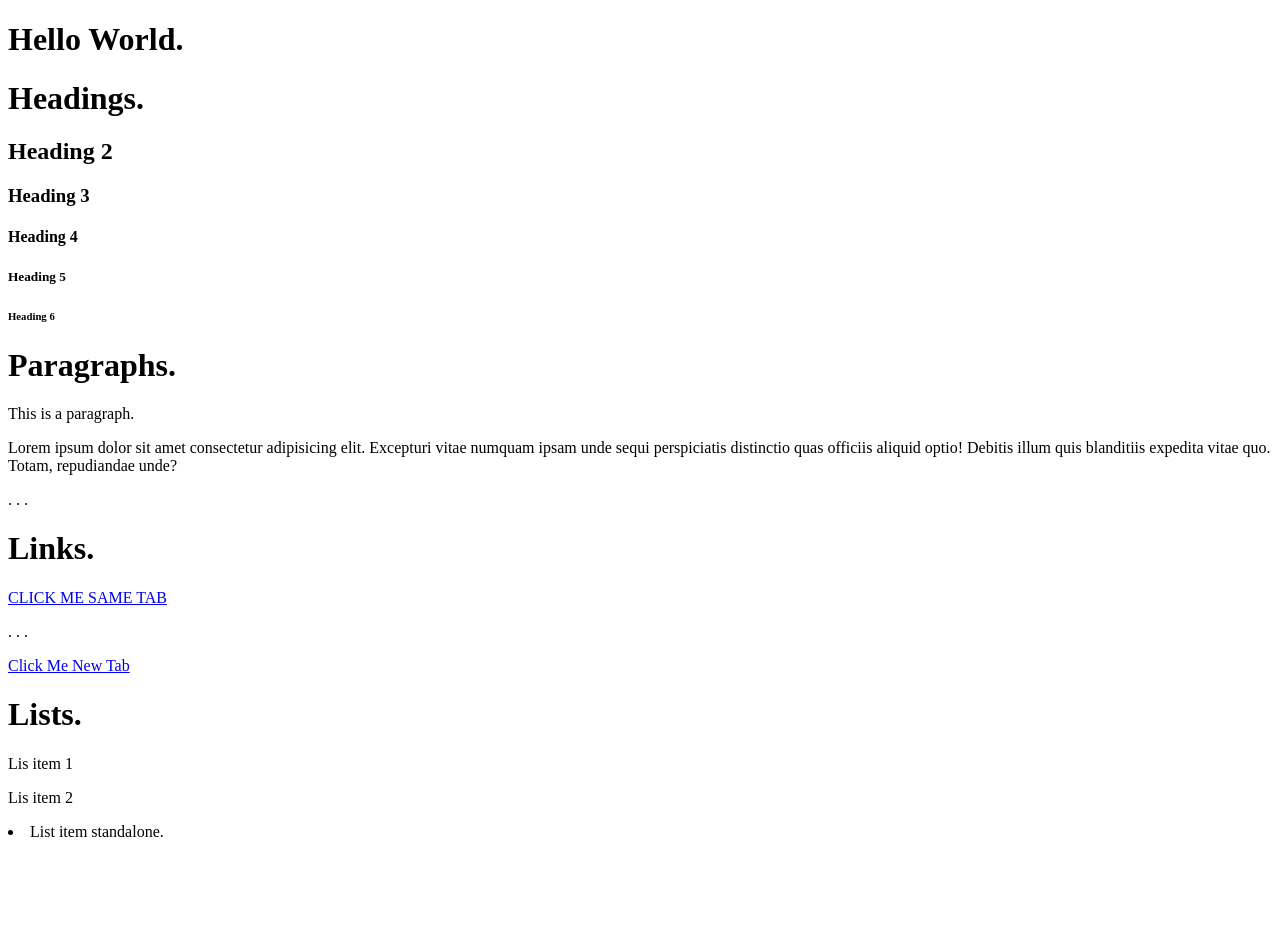
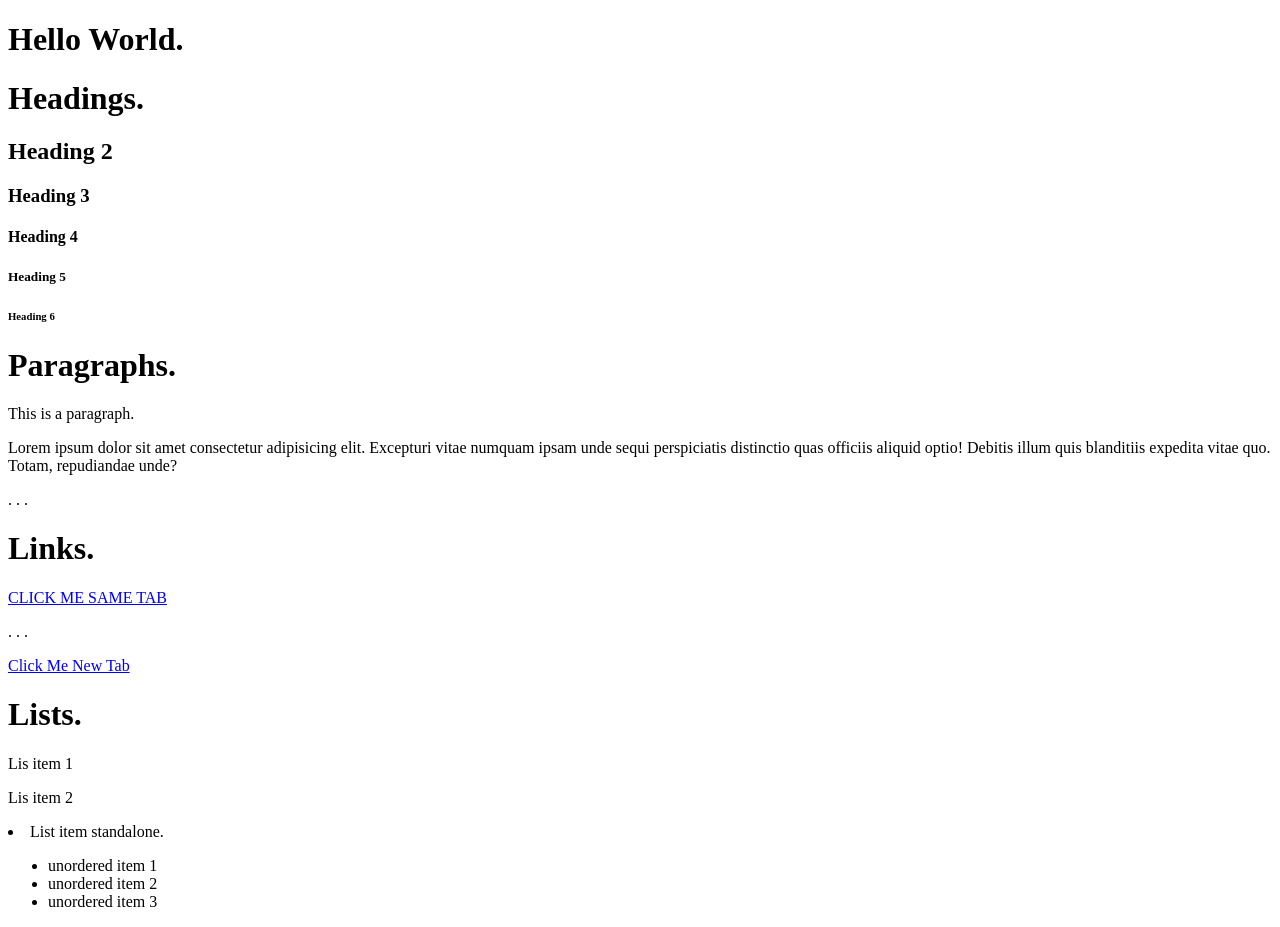
Before and after one commit to Alphaoo1/Frontend, a plain HTML site: page HTML_Sandbox/index.html in a window 1280 px wide. Before the commit the page ends 849 px from the top, so only its background shows below. Drawn offline with Linux system fonts and the light colour scheme.

Commit message:
unordered lists

```diff
--- a/HTML_Sandbox/index.html
+++ b/HTML_Sandbox/index.html
@@ -46,5 +46,14 @@
 
         <!-- List item on it's own without identation -->
         <li>List item standalone.</li>
+
+        <!-- Unordered Lists : ul -->
+        <ul>
+            <!-- list items : li -->
+            <li>unordered item 1</li>
+            <li>unordered item 2</li>
+            <li>unordered item 3</li>
+        </ul>
+
     </body>
 </html>
```
